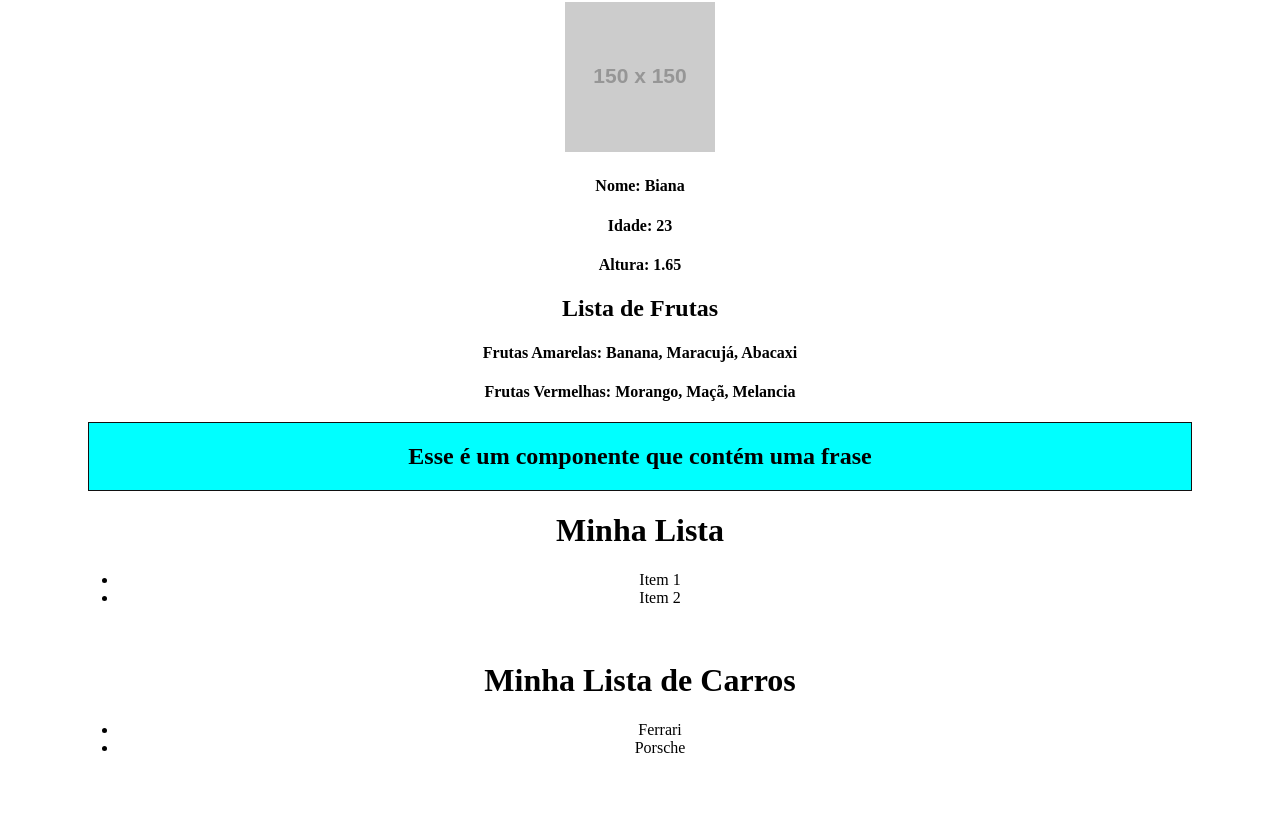
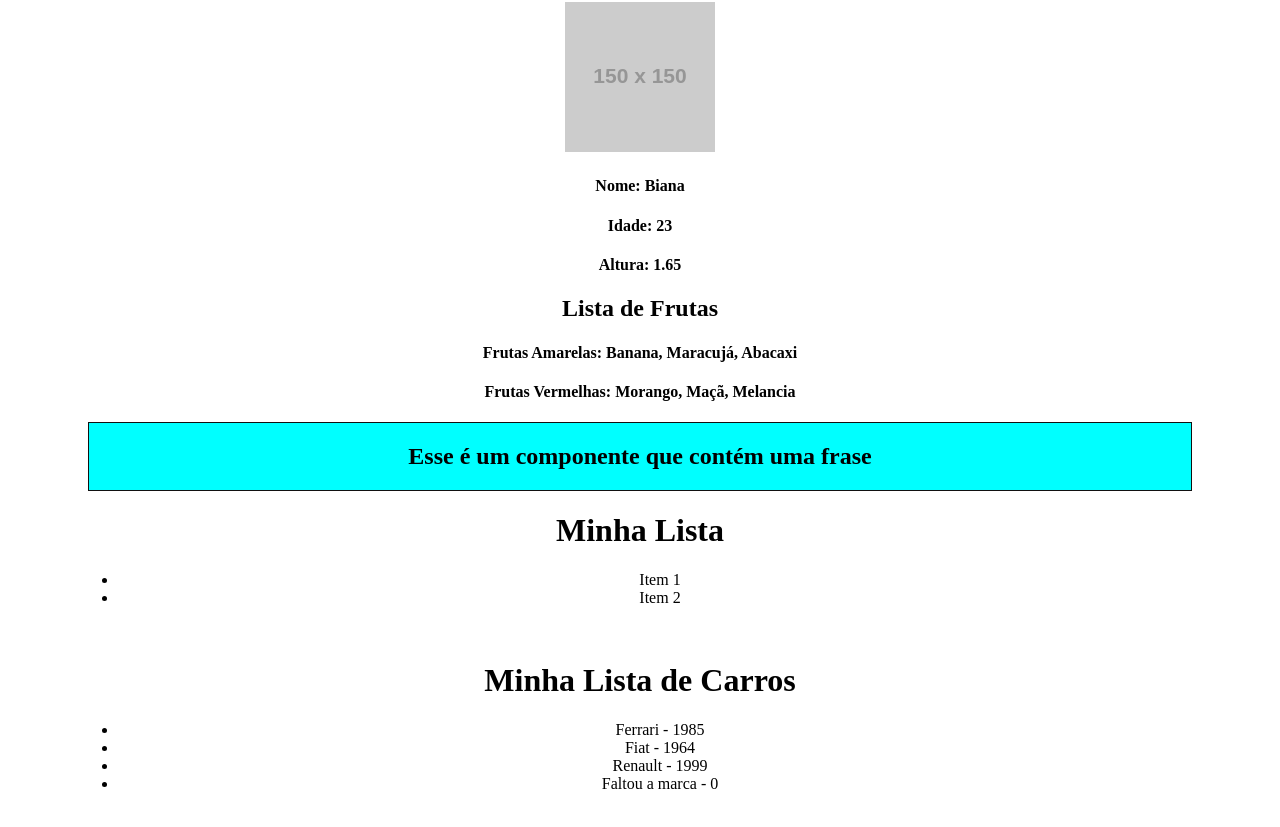
Before and after one commit to Daniel-Penelva/Aprendendo-React-com-JavaScript, a React (Create React App) app: page / in a window 1280 px wide. Shown: the part 754-1581 px from the top of the page. Built offline with nearby package versions, Linux system fonts and the light colour scheme.

Commit message:
Tipos (tipagem) para as props

```diff
--- a/src/components/Item.js
+++ b/src/components/Item.js
@@ -1,10 +1,21 @@
+import PropTypes from 'prop-types'
 
-function Item(props){
+function Item({marca, ano_lancamento}){
     return(
         <>
-            <li>{props.marca}</li>
+            <li>{marca} - {ano_lancamento}</li>
         </>
     )
 }
 
+Item.propTypes = {
+    marca: PropTypes.string.isRequired,
+    ano_lancamento: PropTypes.number.isRequired
+}
+
+Item.defaultProps = {
+    marca: "Faltou a marca",
+    ano_lancamento: 0,
+}
+
 export default Item
--- a/src/components/List.js
+++ b/src/components/List.js
@@ -13,8 +13,10 @@
 
             <h1>Minha Lista de Carros</h1>
             <ul>
-                <Item marca="Ferrari"/>
-                <Item marca="Porsche"/>
+                <Item marca="Ferrari" ano_lancamento={1985}/>
+                <Item marca="Fiat" ano_lancamento={1964}/>
+                <Item marca="Renault" ano_lancamento={1999}/>
+                <Item/>
             </ul>
         </>
     )
```
Also changed, not shown: 1 other file (tests, documents, lock files or other folders).
